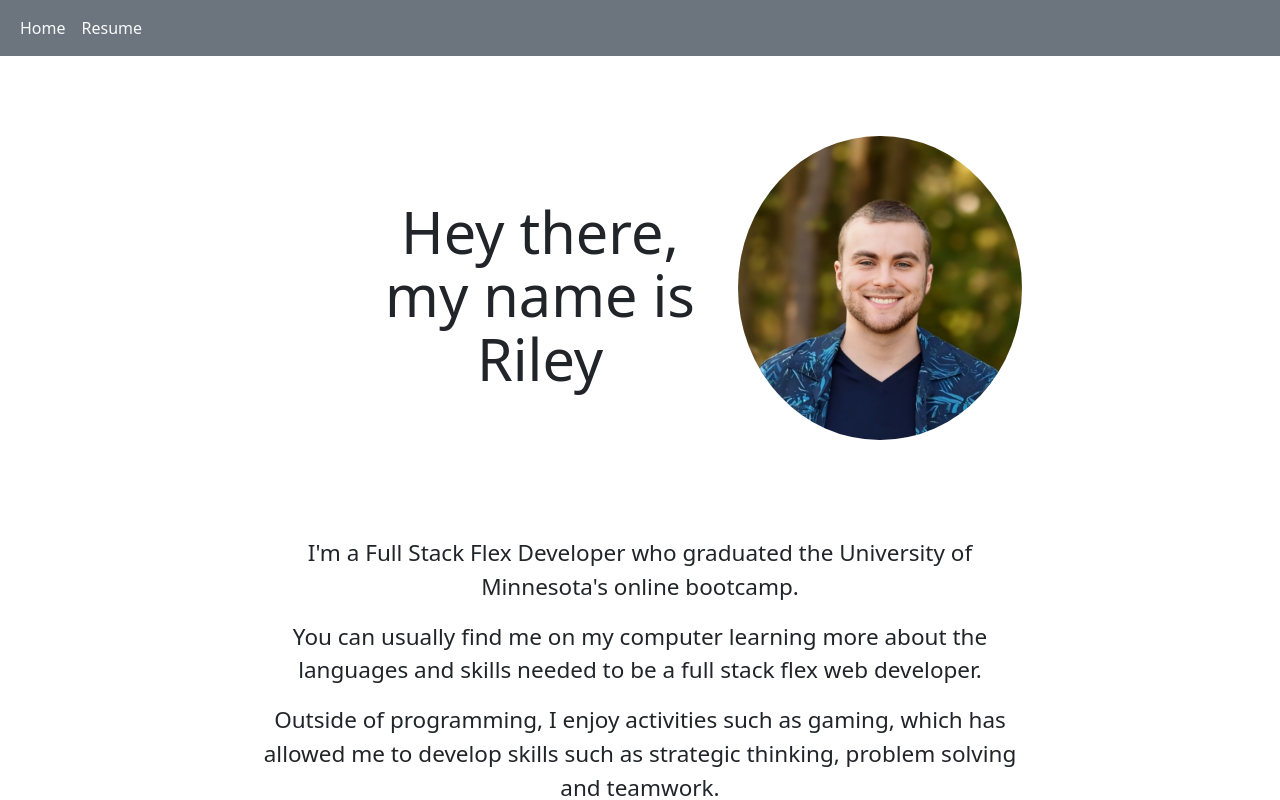
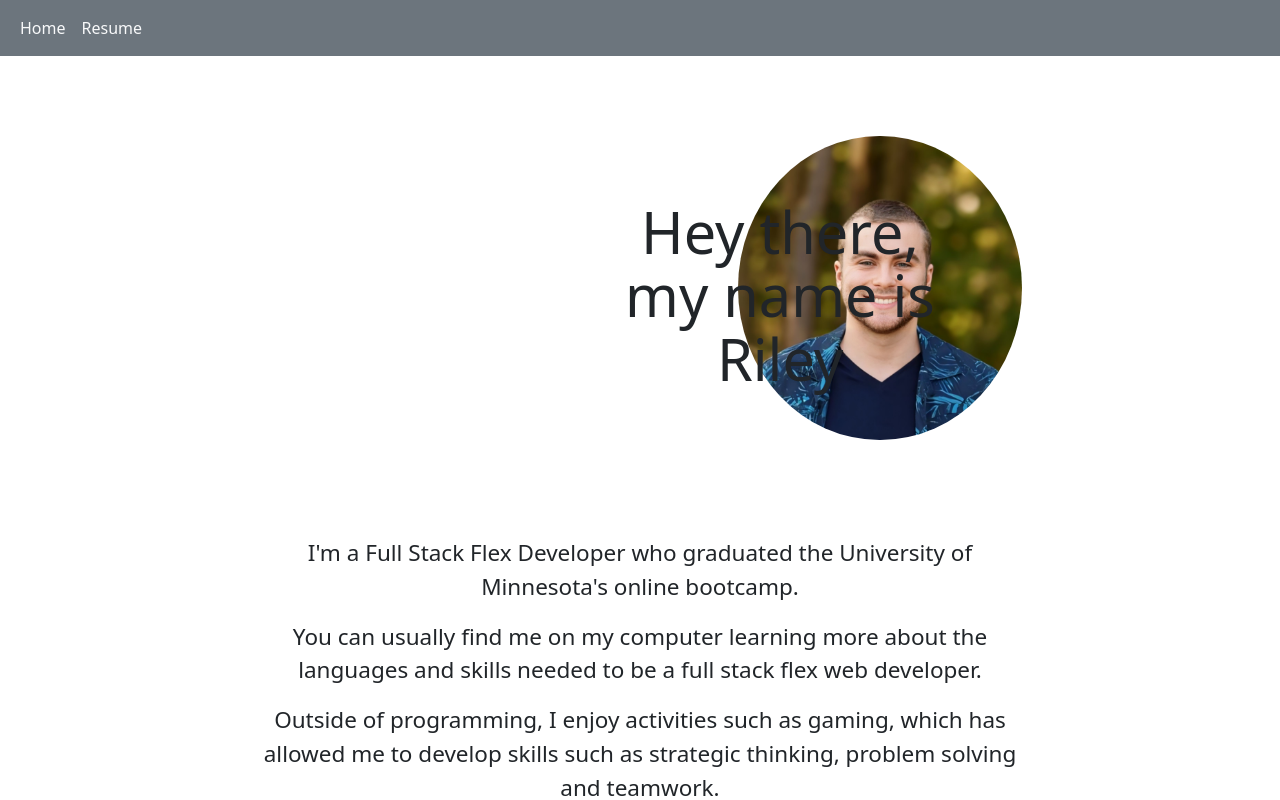
Before and after one commit to RileyGlander/Rileys-React-Portfolio, a React (Vite) app in the folder React-Portfolio/: page / in a window 1280 px wide. Shown: the top 800 px of the page. Built offline with nearby package versions, Linux system fonts and the light colour scheme.

Commit message:
fixed intro text going off to the side

```diff
--- a/React-Portfolio/src/App.css
+++ b/React-Portfolio/src/App.css
@@ -52,7 +52,7 @@ main {
 
   .intro {
     margin-top: 6rem;
-    margin-left: 20rem;
+    margin-left: 35rem;
     white-space: initial;
     max-width: 400px; /* Optional: Limit the width of the intro text */
 
```
